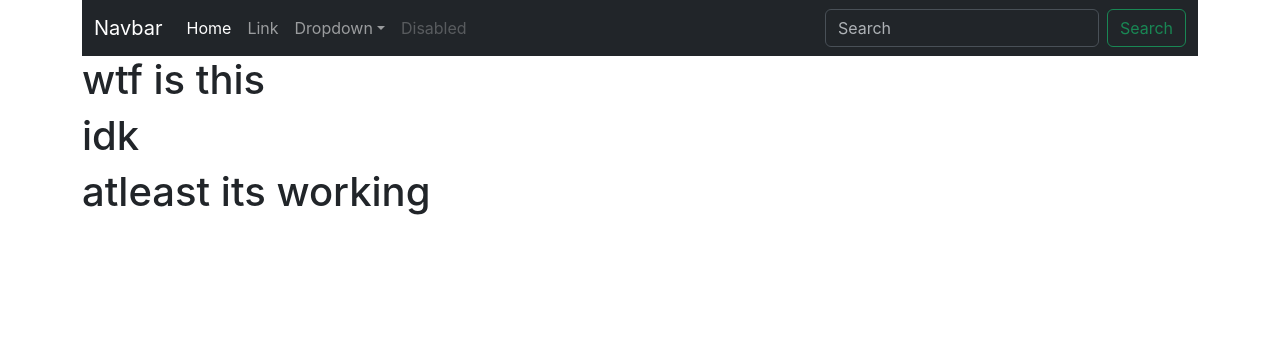
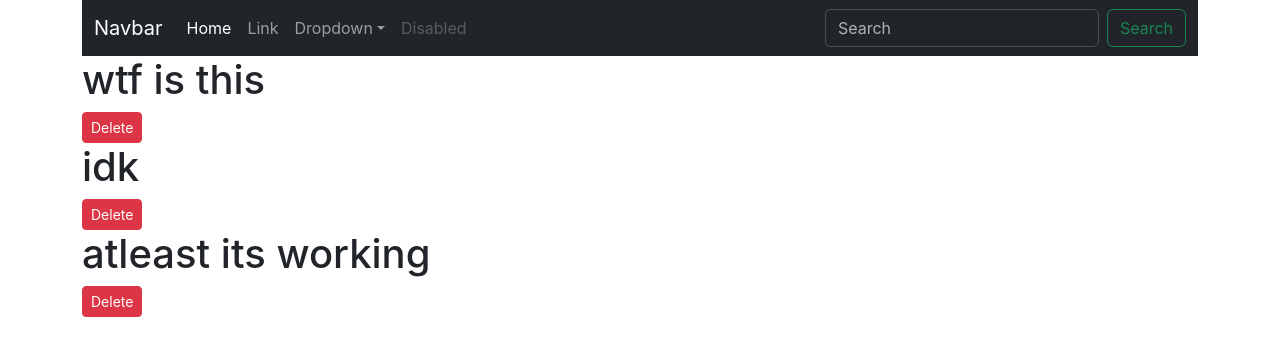
Before and after one commit to iamharshdabas/todo, a React (Create React App) app: page / in a window 1280 px wide. Shown: the top 356 px of the page. Built offline with nearby package versions, Linux system fonts and the light colour scheme.

Commit message:
ADD Todo.js: delete button

```diff
--- a/src/comp/Todo.js
+++ b/src/comp/Todo.js
@@ -2,7 +2,12 @@ export default function Header({ todos }) {
   return (
     <>
       {todos.map((todo) => {
-        return <h1>{todo.item}</h1>
+        return (
+          <>
+            <h1>{todo.item}</h1>
+            <button className="btn btn-danger btn-sm">Delete</button>
+          </>
+        )
       })}
     </>
   )
```
